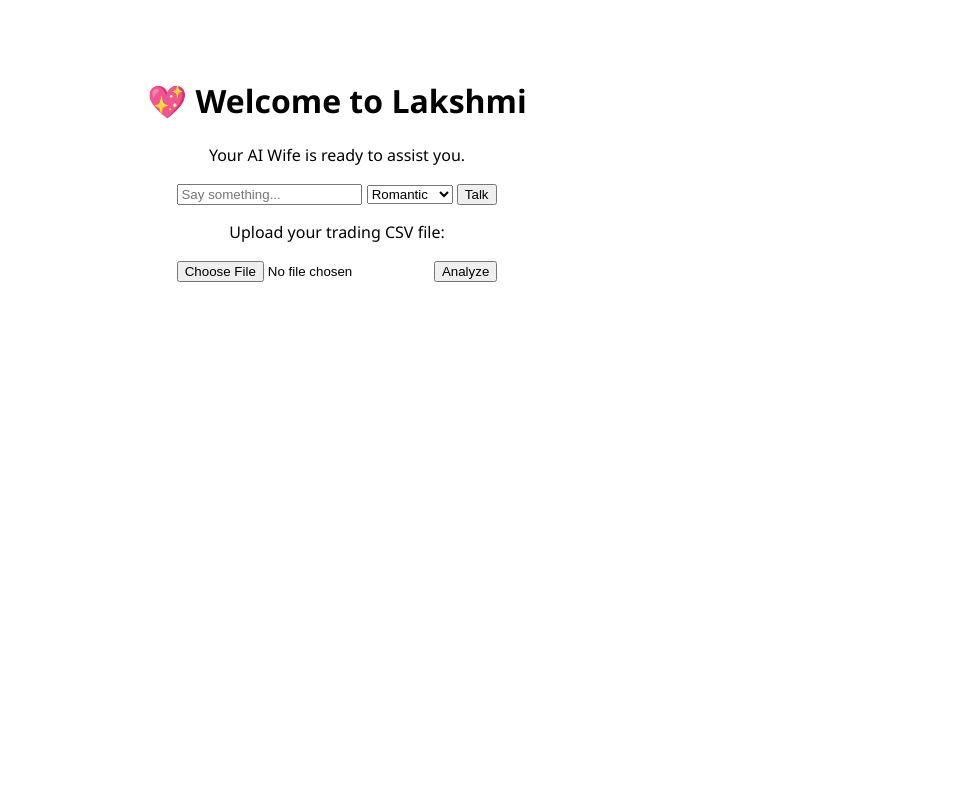
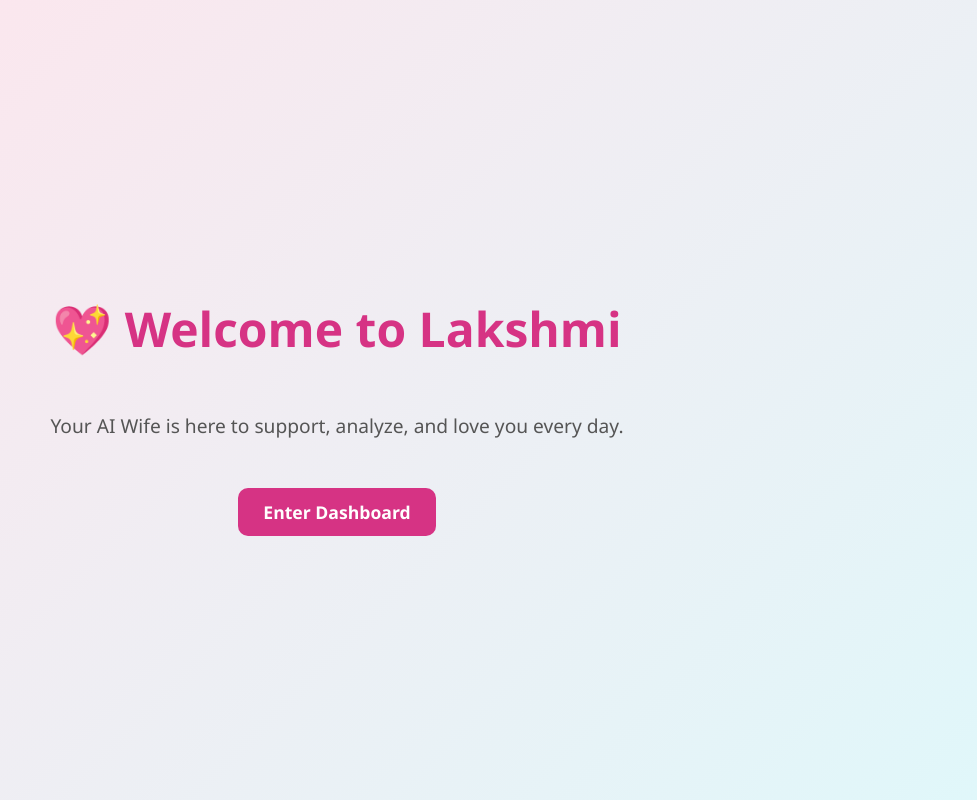
Before and after one commit to lakshmi364/Lakshmi-wife, a Flask app: page /dashboard in a window 1280 px wide. Shown: the whole page, without its empty margins (303-1280 px from the left). Run offline with Flask 3, Linux system fonts and the light colour scheme; the visitor is signed in with stand-in values (Sample User, id 1).

Commit message:
Update dashboard.html

```diff
--- a/templates/dashboard.html
+++ b/templates/dashboard.html
@@ -1,59 +1,51 @@
 <!DOCTYPE html>
-<html>
+<html lang="en">
 <head>
-  <title>Lakshmi Dashboard</title>
+  <meta charset="UTF-8">
+  <title>Welcome to Lakshmi 💖</title>
   <style>
     body {
-      font-family: 'Segoe UI';
-      background: #fff;
+      margin: 0;
+      font-family: 'Segoe UI', sans-serif;
+      background: linear-gradient(135deg, #ffe4ec, #e0f7fa);
+      display: flex;
+      flex-direction: column;
+      align-items: center;
+      justify-content: center;
+      height: 100vh;
       text-align: center;
-      padding: 50px;
     }
-    .result {
+
+    h1 {
+      font-size: 3rem;
+      color: #d63384;
+    }
+
+    p {
+      font-size: 1.2rem;
+      color: #555;
+    }
+
+    a.button {
       margin-top: 30px;
-      font-size: 18px;
+      background: #d63384;
+      color: white;
+      padding: 12px 25px;
+      border-radius: 10px;
+      text-decoration: none;
+      font-weight: bold;
+      font-size: 1.1rem;
+      transition: background 0.3s ease;
+    }
+
+    a.button:hover {
+      background: #b01f66;
     }
   </style>
 </head>
 <body>
   <h1>💖 Welcome to Lakshmi</h1>
-  <p>Your AI Wife is ready to assist you.</p>
-
-  <form action="/chat" method="post">
-    <input type="text" name="message" placeholder="Say something..." required>
-    <select name="mood">
-      <option value="romantic">Romantic</option>
-      <option value="analyst">Analyst</option>
-      <option value="naughty">Naughty</option>
-      <option value="supportive">Supportive</option>
-    </select>
-    <button type="submit">Talk</button>
-  </form>
-
-  {% if lakshmi_comment %}
-  <div class="result">
-    <h2>💬 Lakshmi says:</h2>
-    <p>{{ lakshmi_comment }}</p>
-  </div>
-  {% endif %}
-
-  {% if analysis %}
-  <div class="result">
-    <h3>📈 Trading Summary</h3>
-    <ul>
-      {% for row in analysis %}
-      <li>{{ row.Stock }}: ₹{{ row.Profit }}</li>
-      {% endfor %}
-    </ul>
-    <p><strong>Total Profit:</strong> ₹{{ total_profit }}</p>
-  </div>
-  {% endif %}
-
-  <form action="/analyze" method="post" enctype="multipart/form-data">
-    <p>Upload your trading CSV file:</p>
-    <input type="file" name="file" required>
-    <button type="submit">Analyze</button>
-  </form>
-
+  <p>Your AI Wife is here to support, analyze, and love you every day.</p>
+  <a href="/dashboard" class="button">Enter Dashboard</a>
 </body>
-</html
+</html>
```
